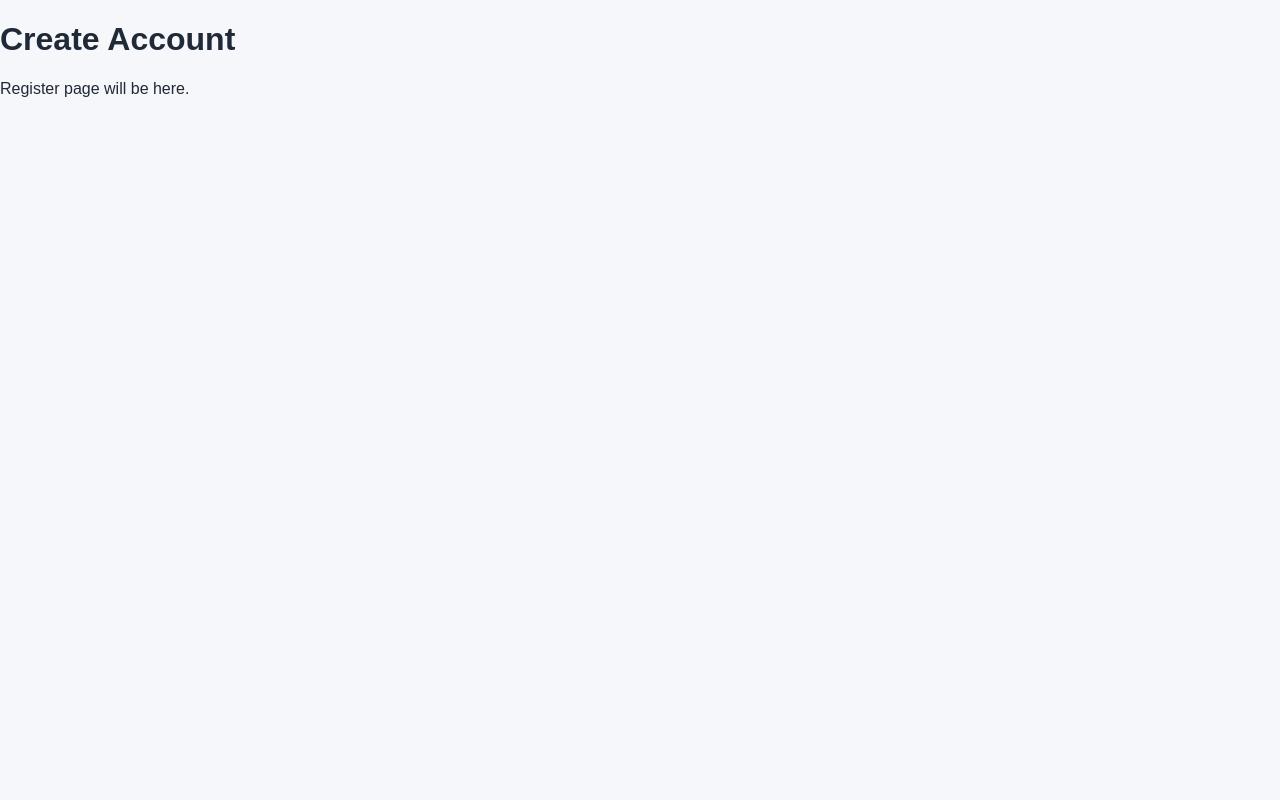
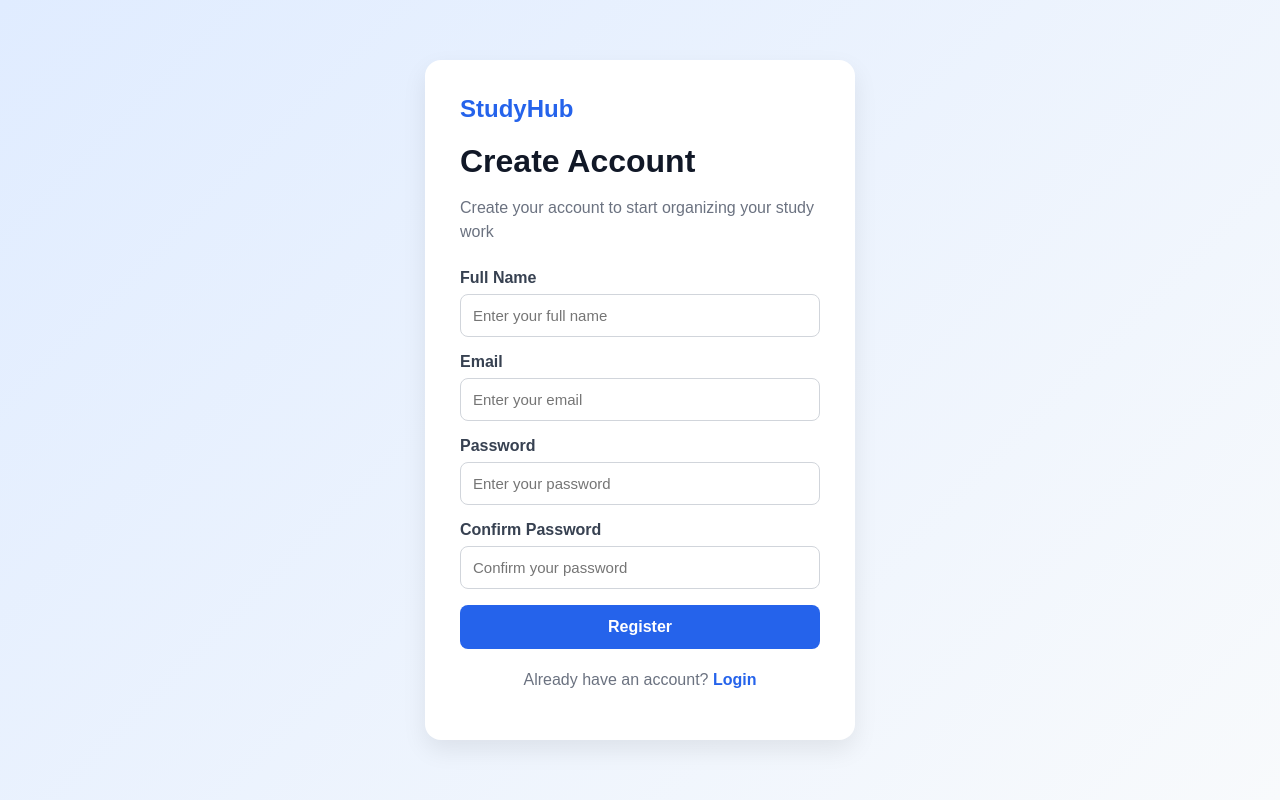
Before and after one commit to ayham-dot-jordan/project, a React (Vite) app in the folder client/: page /register in a window 1280 px wide. Built offline with nearby package versions, Linux system fonts and the light colour scheme.

Commit message:
Add register and login pages

```diff
--- a/client/src/index.css
+++ b/client/src/index.css
@@ -155,3 +155,103 @@ a {
     grid-template-columns: 1fr;
   }
 }
+
+.auth-page {
+  min-height: 100vh;
+  display: flex;
+  justify-content: center;
+  align-items: center;
+  background: linear-gradient(135deg, #e0ecff, #f8fafc);
+  padding: 20px;
+}
+
+.auth-card {
+  width: 100%;
+  max-width: 430px;
+  background: white;
+  padding: 35px;
+  border-radius: 16px;
+  box-shadow: 0 10px 25px rgba(0, 0, 0, 0.08);
+}
+
+.auth-logo {
+  display: inline-block;
+  color: #2563eb;
+  font-size: 24px;
+  font-weight: bold;
+  margin-bottom: 20px;
+}
+
+.auth-card h1 {
+  margin: 0 0 10px;
+  color: #111827;
+}
+
+.auth-text {
+  color: #6b7280;
+  margin-bottom: 25px;
+  line-height: 1.5;
+}
+
+.auth-form {
+  display: flex;
+  flex-direction: column;
+  gap: 16px;
+}
+
+.form-group label {
+  display: block;
+  margin-bottom: 7px;
+  font-weight: 600;
+  color: #374151;
+}
+
+.form-group input,
+.form-group select,
+.form-group textarea {
+  width: 100%;
+  padding: 12px;
+  border: 1px solid #d1d5db;
+  border-radius: 8px;
+  font-size: 15px;
+  outline: none;
+}
+
+.form-group input:focus,
+.form-group select:focus,
+.form-group textarea:focus {
+  border-color: #2563eb;
+}
+
+.error {
+  color: #dc2626;
+  font-size: 14px;
+  margin-top: 5px;
+}
+
+.full-button {
+  width: 100%;
+  border: none;
+  padding: 13px;
+  background: #2563eb;
+  color: white;
+  border-radius: 8px;
+  font-weight: bold;
+  font-size: 16px;
+  cursor: pointer;
+}
+
+.full-button:hover {
+  background: #1d4ed8;
+}
+
+.auth-bottom {
+  margin-top: 22px;
+  text-align: center;
+  color: #6b7280;
+}
+
+.auth-bottom a {
+  color: #2563eb;
+  font-weight: bold;
+}
--- a/client/src/pages/Landing.jsx
+++ b/client/src/pages/Landing.jsx
@@ -22,7 +22,7 @@ function Landing() {
         <h1>Organize Your Study Life in One Place</h1>
         <p>
           StudyHub helps students manage courses, tasks, notes, and deadlines
-          from one simple dashboard.
+          from one simple dashboard
         </p>
 
         <div className="hero-buttons">
@@ -43,7 +43,7 @@ function Landing() {
             <h3>Courses</h3>
             <p>
               Add your courses and keep your study subjects organized in one
-              place.
+              place
             </p>
           </div>
 
@@ -51,14 +51,14 @@ function Landing() {
             <h3>Tasks</h3>
             <p>
               Create tasks, set priorities, add deadlines, and track your
-              progress.
+              progress
             </p>
           </div>
 
           <div className="feature-card">
             <h3>Notes</h3>
             <p>
-              Save important notes for each course and search them when needed.
+              Save important notes for each course and search them when needed
             </p>
           </div>
         </div>
--- a/client/src/pages/Login.jsx
+++ b/client/src/pages/Login.jsx
@@ -1,10 +1,68 @@
+import { Link } from "react-router-dom"
+import { Formik, Form, Field, ErrorMessage } from "formik"
+import * as Yup from "yup"
+
 function Login() {
+  const initialValues = {
+    email: "",
+    password: "",
+  }
+
+  const validationSchema = Yup.object({
+    email: Yup.string()
+      .email("Invalid email address")
+      .required("Email is required"),
+    password: Yup.string().required("Password is required"),
+  })
+
+  const handleSubmit = (values) => {
+    console.log(values)
+  }
+
   return (
-    <div>
-      <h1>Login</h1>
-      <p>Login page will be here.</p>
+    <div className="auth-page">
+      <div className="auth-card">
+        <Link to="/" className="auth-logo">
+          StudyHub
+        </Link>
+
+        <h1>Login</h1>
+        <p className="auth-text">Login to continue organizing your study work</p>
+
+        <Formik
+          initialValues={initialValues}
+          validationSchema={validationSchema}
+          onSubmit={handleSubmit}
+        >
+          <Form className="auth-form">
+            <div className="form-group">
+              <label>Email</label>
+              <Field type="email" name="email" placeholder="Enter your email" />
+              <ErrorMessage name="email" component="div" className="error" />
+            </div>
+
+            <div className="form-group">
+              <label>Password</label>
+              <Field
+                type="password"
+                name="password"
+                placeholder="Enter your password"
+              />
+              <ErrorMessage name="password" component="div" className="error" />
+            </div>
+
+            <button type="submit" className="full-button">
+              Login
+            </button>
+          </Form>
+        </Formik>
+
+        <p className="auth-bottom">
+          Don't have an account? <Link to="/register">Register</Link>
+        </p>
+      </div>
     </div>
-  );
+  )
 }
 
-export default Login;
+export default Login
--- a/client/src/pages/Register.jsx
+++ b/client/src/pages/Register.jsx
@@ -1,8 +1,86 @@
+import { Link } from "react-router-dom";
+import { Formik, Form, Field, ErrorMessage } from "formik";
+import * as Yup from "yup";
+
 function Register() {
+  const initialValues = {
+    name: "",
+    email: "",
+    password: "",
+    confirmPassword: "",
+  };
+
+  const validationSchema = Yup.object({
+    name: Yup.string().required("Full name is required"),
+    email: Yup.string()
+      .email("Invalid email address")
+      .required("Email is required"),
+    password: Yup.string()
+      .min(6, "Password must be at least 6 characters")
+      .required("Password is required"),
+    confirmPassword: Yup.string()
+      .oneOf([Yup.ref("password")], "Passwords must match")
+      .required("Confirm password is required"),
+  });
+
+  const handleSubmit = (values) => {
+    console.log(values);
+  };
+
   return (
-    <div>
-      <h1>Create Account</h1>
-      <p>Register page will be here.</p>
+    <div className="auth-page">
+      <div className="auth-card">
+        <Link to="/" className="auth-logo">
+          StudyHub
+        </Link>
+
+        <h1>Create Account</h1>
+        <p className="auth-text">Create your account to start organizing your study work</p>
+
+        <Formik
+          initialValues={initialValues}
+          validationSchema={validationSchema}
+          onSubmit={handleSubmit}
+        >
+          <Form className="auth-form">
+            <div className="form-group">
+              <label>Full Name</label>
+              <Field type="text" name="name" placeholder="Enter your full name" />
+              <ErrorMessage name="name" component="div" className="error" />
+            </div>
+
+            <div className="form-group">
+              <label>Email</label>
+              <Field type="email" name="email" placeholder="Enter your email" />
+              <ErrorMessage name="email" component="div" className="error" />
+            </div>
+
+            <div className="form-group">
+              <label>Password</label>
+              <Field type="password" name="password" placeholder="Enter your password" />
+              <ErrorMessage name="password" component="div" className="error" />
+            </div>
+
+            <div className="form-group">
+              <label>Confirm Password</label>
+              <Field
+                type="password"
+                name="confirmPassword"
+                placeholder="Confirm your password"
+              />
+              <ErrorMessage name="confirmPassword" component="div" className="error" />
+            </div>
+
+            <button type="submit" className="full-button">
+              Register
+            </button>
+          </Form>
+        </Formik>
+
+        <p className="auth-bottom">
+          Already have an account? <Link to="/login">Login</Link>
+        </p>
+      </div>
     </div>
   );
 }
```
